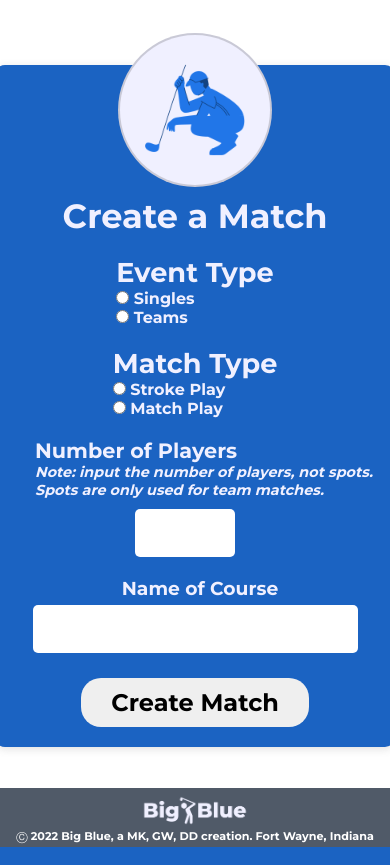
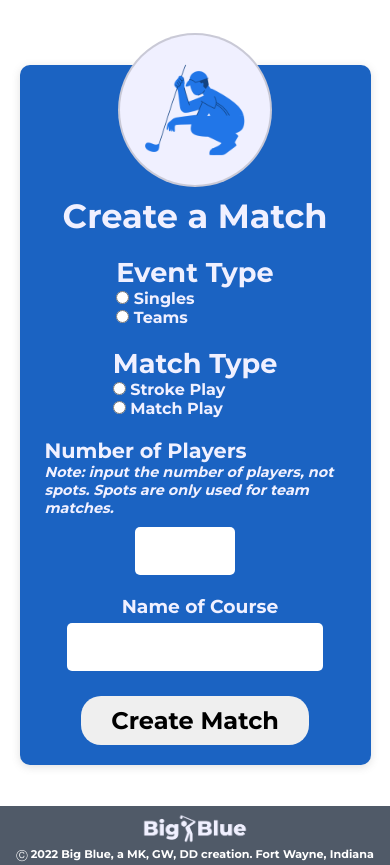
Before and after one commit to maxklema/Big-Blue, a Flask app: page /create_match in a window 390 px wide. Shown: the part 94-959 px from the top of the page. Run offline with Flask 2, Linux system fonts and the light colour scheme; a user stored in the database is signed in.

Commit message:
finished page scaling for create match page

```diff
--- a/static/styles/creatematch.css
+++ b/static/styles/creatematch.css
@@ -459,5 +459,15 @@ input[type=number]{
         margin-top: 20px;
     }
 
+}
 
+@media (max-width: 435px) {
+    form {
+        width: 90%;
+        padding: 20px 5px;
+    }
+
+    .courseinput input {
+        width: 80%;
+    }
 }
```
